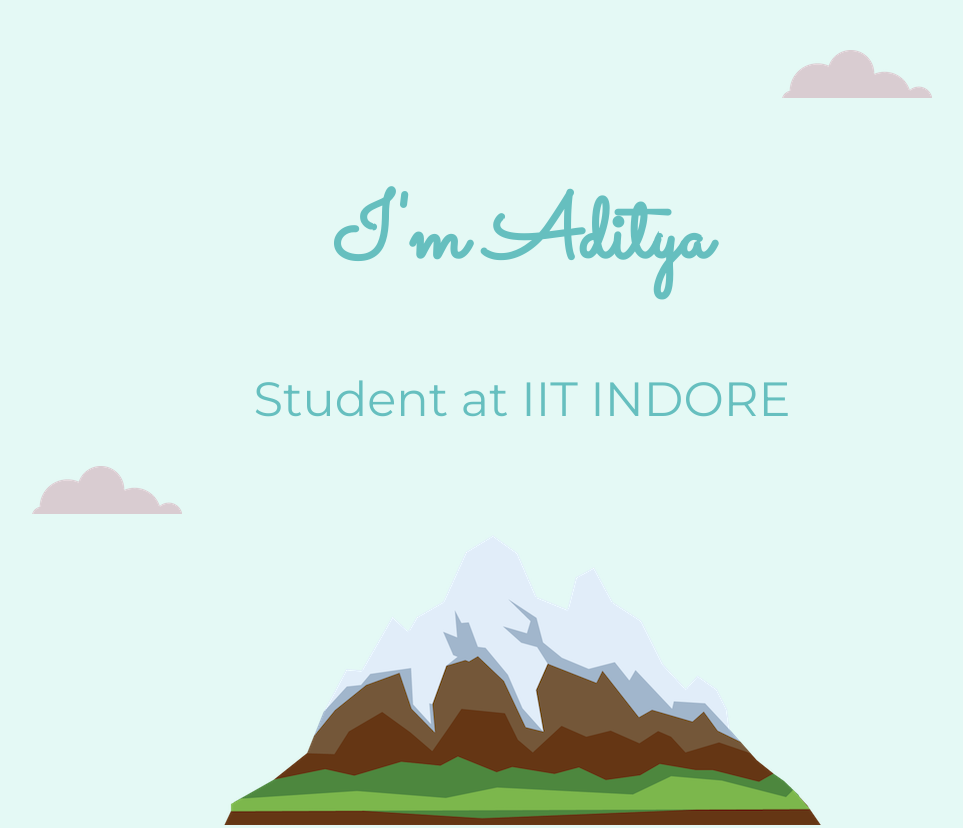
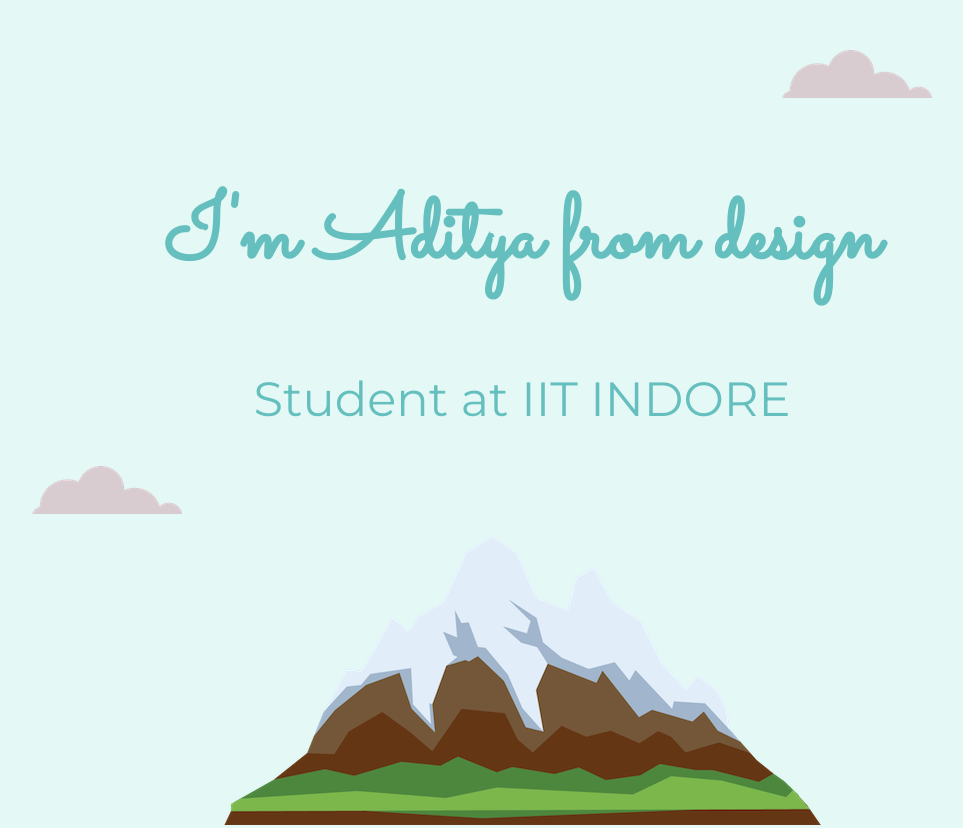
Before and after one commit to AdityaLahane-2003/My-Site, a plain HTML site: page index.html in a window 1280 px wide. Shown: the top 828 px of the page, without its empty margins (118-1081 px from the left). Drawn offline with Linux system fonts and the light colour scheme.

Commit message:
update design

```diff
--- a/index.html
+++ b/index.html
@@ -12,7 +12,7 @@
 <body>
     <div class="top-container">
         <img class="top-cloud" src="images/cloud.png" alt="cloud-img">
-        <h1>I'm <span>Aditya</span></h1>
+        <h1>I'm <span>Aditya from design</span></h1>
         <h2> Student at IIT INDORE</h2>
         <img class="bottom-cloud" src="images/cloud.png" alt="cloud-img">
         <img src="images/mountain.png  " alt="mountain-img">
```
